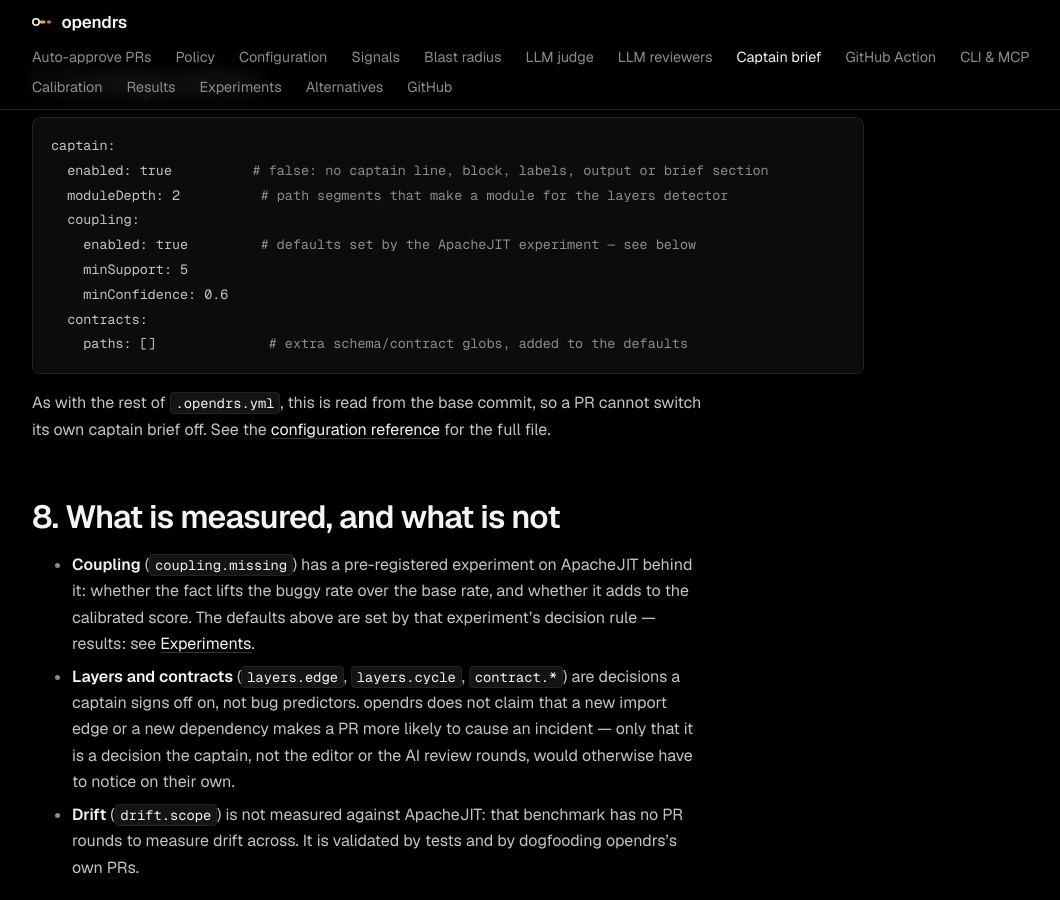
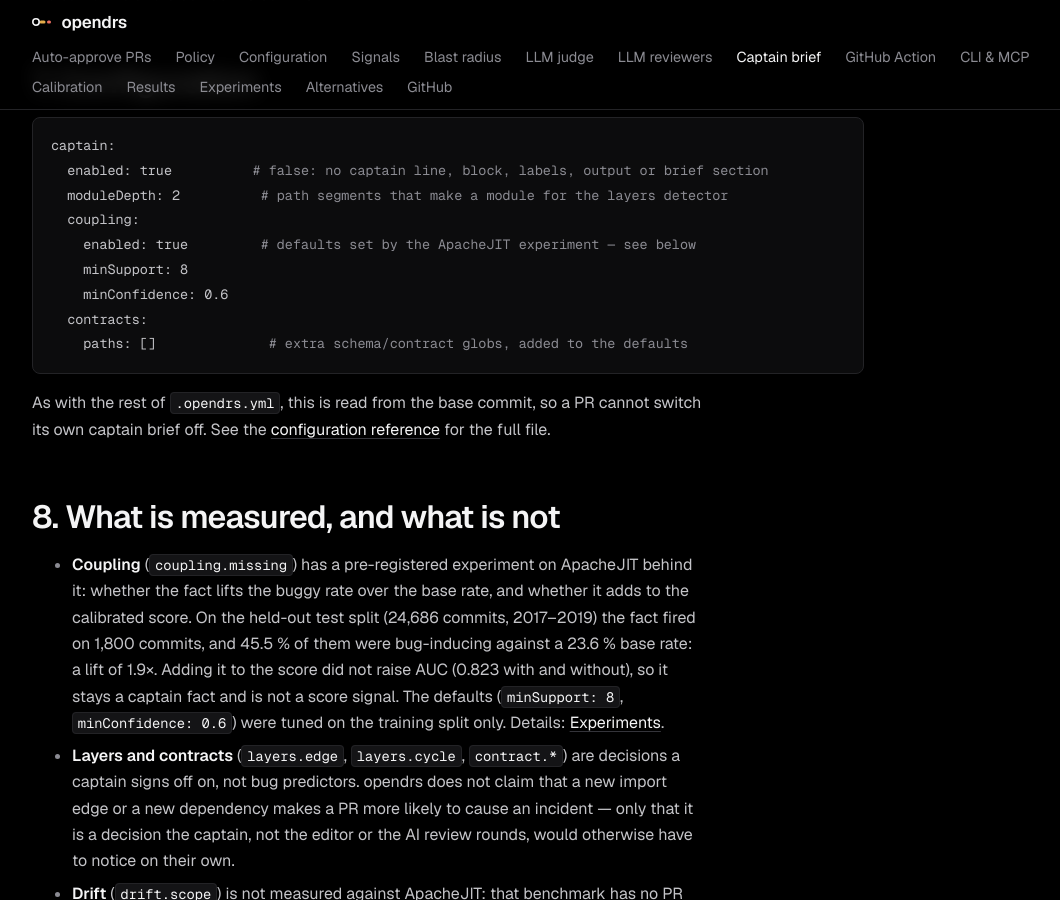
Before and after one commit to actions-marketplace-validations/error-path_opendrs, a Jekyll site: the page built from docs/captain.md, in a window 1280 px wide and 900 px high, scrolled down 4010 px. Shown: the whole window, without its empty margins (84-1144 px from the left). Built offline with Jekyll 4.4.1, drawn with Linux system fonts in a browser that asks for light colours.

Commit message:
docs(captain): record the change-coupling result and tuned defaults
Co-Authored-By: Claude Opus 5.5 <noreply@anthropic.com>

```diff
--- a/docs/captain.md
+++ b/docs/captain.md
@@ -146,7 +146,7 @@ captain:
   moduleDepth: 2          # path segments that make a module for the layers detector
   coupling:
     enabled: true         # defaults set by the ApacheJIT experiment — see below
-    minSupport: 5
+    minSupport: 8
     minConfidence: 0.6
   contracts:
     paths: []              # extra schema/contract globs, added to the defaults
@@ -159,8 +159,11 @@ own captain brief off. See the [configuration reference](configuration.html) for
 
 - **Coupling** (`coupling.missing`) has a pre-registered experiment on ApacheJIT behind it: whether
   the fact lifts the buggy rate over the base rate, and whether it adds to the calibrated score.
-  The defaults above are set by that experiment's decision rule — results: see
-  [Experiments](experiments.html).
+  On the held-out test split (24,686 commits, 2017–2019) the fact fired on 1,800 commits, and
+  45.5 % of them were bug-inducing against a 23.6 % base rate: a lift of 1.9×. Adding it to the
+  score did not raise AUC (0.823 with and without), so it stays a captain fact and is not a
+  score signal. The defaults (`minSupport: 8`, `minConfidence: 0.6`) were tuned on the training
+  split only. Details: [Experiments](experiments.html).
 - **Layers and contracts** (`layers.edge`, `layers.cycle`, `contract.*`) are decisions a captain
   signs off on, not bug predictors. opendrs does not claim that a new import edge or a new
   dependency makes a PR more likely to cause an incident — only that it is a decision the captain,
```
Also changed, not shown: docs/configuration.md (+1 -1 lines), CHANGELOG.md.
